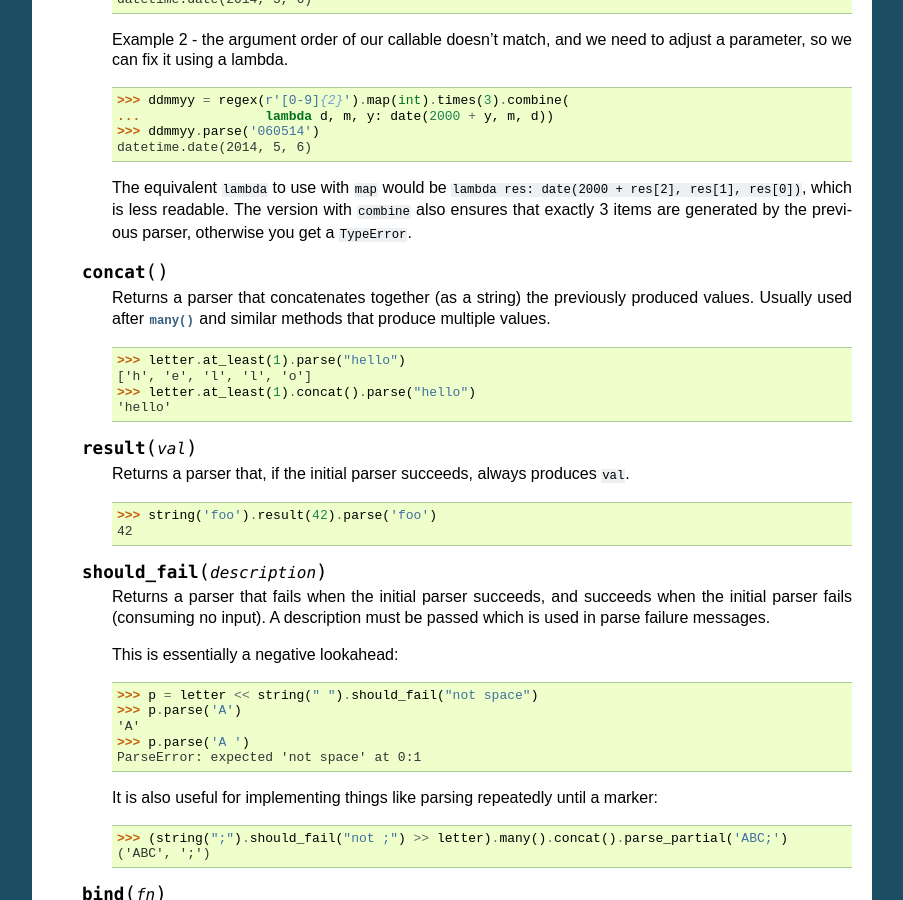
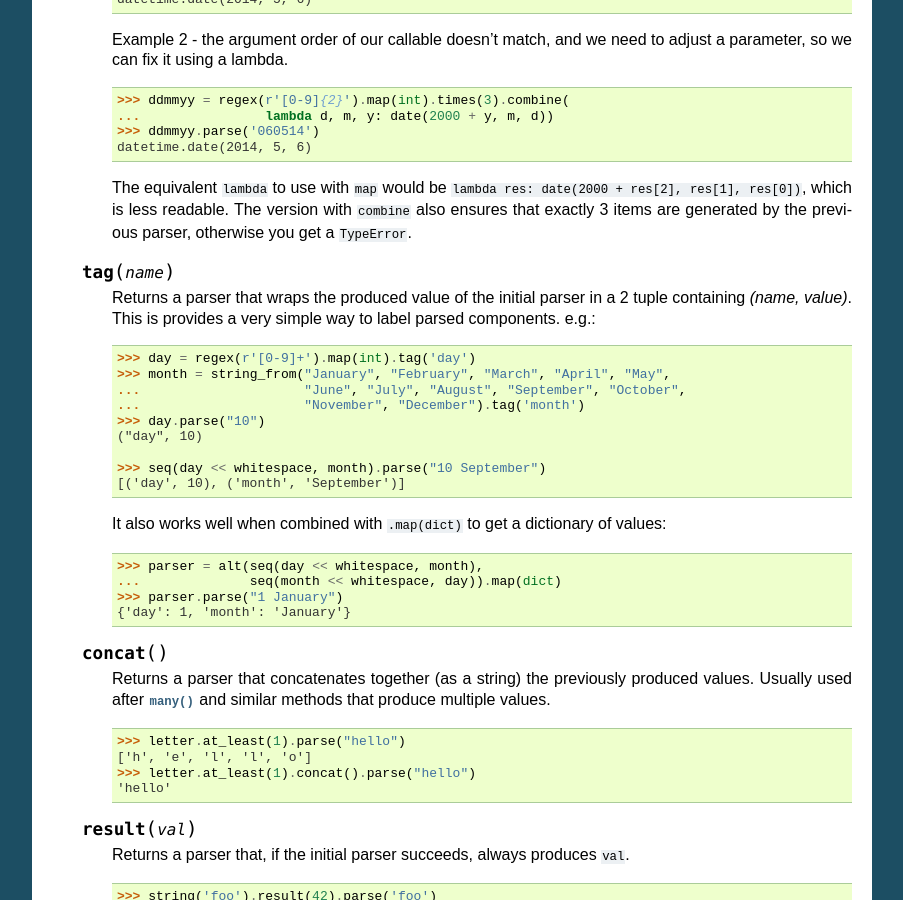
Before and after one commit to python-parsy/parsy, a Sphinx documentation site: the page built from docs/ref/methods_and_combinators.rst, in a window 1280 px wide and 900 px high, scrolled down 2246 px. Shown: the whole window, without its empty margins (198-1101 px from the left). Built offline with Sphinx 7.4.7, drawn with Linux system fonts in a browser that asks for light colours.

Commit message:
Added Parser.tag

```diff
--- a/docs/history.rst
+++ b/docs/history.rst
@@ -8,6 +8,7 @@ History and release notes
 ------------------
 
 * Added :meth:`Parser.optional`.
+* Added :meth:`Parser.tag`.
 * Documentation improvements.
 
 
--- a/docs/ref/methods_and_combinators.rst
+++ b/docs/ref/methods_and_combinators.rst
@@ -169,6 +169,34 @@ can be used and manipulated as below.
       date(2000 + res[2], res[1], res[0])``, which is less readable. The version
       with ``combine`` also ensures that exactly 3 items are generated by the
       previous parser, otherwise you get a ``TypeError``.
+
+   .. method:: tag(name)
+
+      Returns a parser that wraps the produced value of the initial parser in a
+      2 tuple containing `(name, value)`. This is provides a very simple way to
+      label parsed components. e.g.:
+
+      .. code:: python
+
+         >>> day = regex(r'[0-9]+').map(int).tag('day')
+         >>> month = string_from("January", "February", "March", "April", "May",
+         ...                     "June", "July", "August", "September", "October",
+         ...                     "November", "December").tag('month')
+         >>> day.parse("10")
+         ("day", 10)
+
+         >>> seq(day << whitespace, month).parse("10 September")
+         [('day', 10), ('month', 'September')]
+
+      It also works well when combined with ``.map(dict)`` to get a dictionary
+      of values:
+
+      .. code:: python
+
+         >>> parser = alt(seq(day << whitespace, month),
+         ...              seq(month << whitespace, day)).map(dict)
+         >>> parser.parse("1 January")
+         {'day': 1, 'month': 'January'}
 
    .. method:: concat()
 
--- a/src/parsy/__init__.py
+++ b/src/parsy/__init__.py
@@ -195,6 +195,9 @@ class Parser(object):
 
         return marked
 
+    def tag(self, name):
+        return self.map(lambda v: (name, v))
+
     def should_fail(self, description):
         @Parser
         def fail_parser(stream, index):
```
Also changed, not shown: 1 other file.
